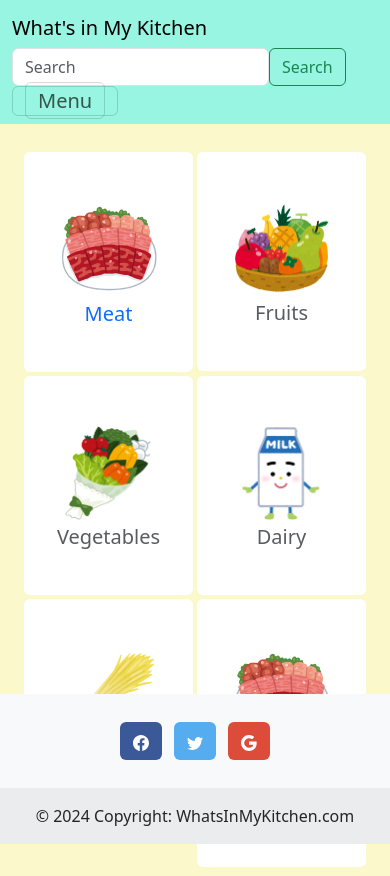
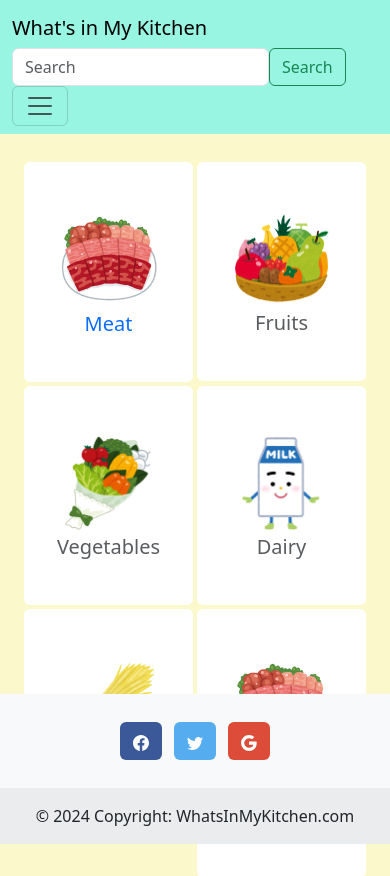
Before and after one commit to TanyaWaqanika/CookingMamas, a Flask app: page / in a window 390 px wide. Shown: the top 876 px of the page. Run offline with Flask 3, Linux system fonts and the light colour scheme.

Commit message:
Looking at navigation bar to make it responsive

```diff
--- a/application/templates/layout.html
+++ b/application/templates/layout.html
@@ -27,8 +27,10 @@
 <!--        <button class="navbar-toggler" type="button" data-toggle="collapse" data-target="#ftco-nav" aria-controls="ftco-nav" aria-expanded="false" aria-label="Toggle navigation">-->
              <button class="navbar-toggler" type="button" data-bs-toggle="collapse" data-bs-target="#navbarSupportedContent" aria-controls="navbarSupportedContent" aria-expanded="false" aria-label="Toggle navigation">
 <!--            <span class="fa fa-bars"></span> Menu-->
-                <span class="navbar-toggler">Menu</span>
+                <span class="navbar-toggler-icon"></span>
              </button>
+<!--             <div class="collapse navbar-collapse" id="navbarToggler">-->
+<!--                <a class="navbar-brand" href="#">Menu</a>-->
 <!--        <div class="collapse navbar-collapse">-->
                 <div class="collapse navbar-collapse" id="navbarSupportedContent">
                     <div class="ms-auto">
@@ -50,6 +52,7 @@
                             <li class="nav-item"><a href="#" class="nav-link">Submit a Recipe</a></li>
                             <li class="nav-item"><a href="/login" class="nav-link">Login</a></li>
                         </ul>
+                    </div>
                 </div>
         </div>
     </div>
```
Lines whose indentation alone changed are shown as unchanged.
